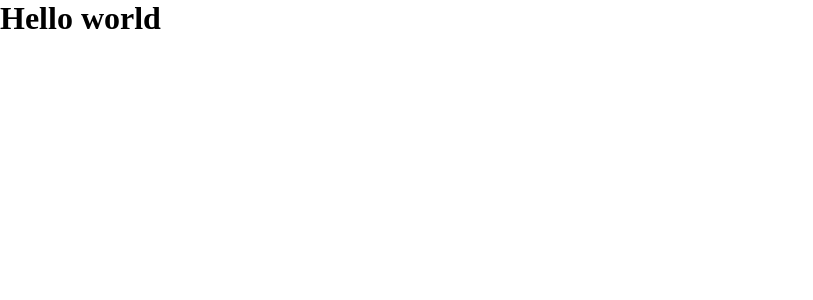
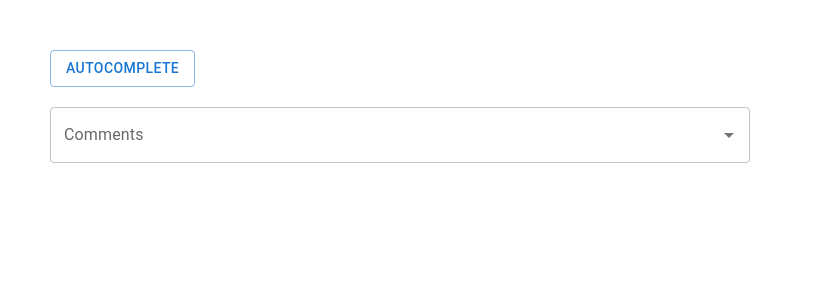
Before and after one commit to VladimirovRoman/VAutocomplete, a React (Vite) app: page / in a window 1280 px wide. Shown: the top 300 px of the page, without its empty margins (0-813 px from the left). Built offline with nearby package versions, Linux system fonts and the light colour scheme.

Commit message:
feat: add VAutocomplete component

```diff
--- a/src/app/App.tsx
+++ b/src/app/App.tsx
@@ -1,9 +1,10 @@
+import { VAutocomplete } from '../entities/VAutocomplete/ui/VAutocomplete';
 import './styles/index.css';
 
 function App() {
     return (
         <>
-            <h1>Hello world</h1>
+            <VAutocomplete />
         </>
     );
 }
--- /dev/null
+++ b/src/entities/VAutocomplete/ui/VAutocomplete.module.css
@@ -0,0 +1,3 @@
+.comments_container {
+    padding: 50px;
+}
--- /dev/null
+++ b/src/entities/VAutocomplete/ui/VAutocomplete.tsx
@@ -0,0 +1,68 @@
+/* eslint-disable @typescript-eslint/no-explicit-any */
+import { useEffect, useState } from 'react';
+import { useDispatch, useSelector } from 'react-redux';
+import { ThunkDispatch } from '@reduxjs/toolkit';
+import { Autocomplete, CircularProgress, TextField, Card, CardContent, Button } from '@mui/material';
+import { getComments, getLoadingStatus } from '../model/selectors/commentsSelectors';
+import { fetchComments } from '../model/services/fetchComments';
+import { IComment } from '../model/types/comment';
+import { RootState } from '../../../app/store/store';
+
+import styles from './VAutocomplete.module.css';
+
+export const VAutocomplete = () => {
+    const dispatch = useDispatch<ThunkDispatch<RootState, void, any>>();
+    const [filteredComments, setFilteredComments] = useState<IComment[]>([]);
+    const comments = useSelector(getComments) as IComment[];
+    const loading = useSelector(getLoadingStatus);
+
+    useEffect(() => {
+        setFilteredComments(comments);
+    }, [comments]);
+
+    return (
+        <div className={styles.comments_container}>
+            <Button onClick={() => dispatch(fetchComments())} variant="outlined">
+                Autocomplete
+            </Button>
+            <Autocomplete
+                className=""
+                options={filteredComments || []}
+                getOptionLabel={(option: IComment) => option.name}
+                loading={loading === 'loading'}
+                renderInput={(params) => (
+                    <TextField
+                        {...params}
+                        label="Comments"
+                        variant="outlined"
+                        InputProps={{
+                            ...params.InputProps,
+                            endAdornment: (
+                                <>
+                                    {loading === 'loading' ? (
+                                        <CircularProgress color="inherit" size={20} />
+                                    ) : null}
+                                    {params.InputProps.endAdornment}
+                                </>
+                            ),
+                        }}
+                    />
+                )}
+                renderOption={(props, option: IComment, state) => (
+                    <li {...props}>
+                        <Card variant="outlined">
+                            <CardContent
+                                style={{ backgroundColor: state.index % 2 === 0 ? 'white' : 'lightgray' }}
+                            >
+                                <p>name: {option.name} </p>
+                                <p>email : {option.email}</p>
+                                <p>body : {option.body}</p>
+                            </CardContent>
+                        </Card>
+                    </li>
+                )}
+                style={{ width: 700, marginTop: 20 }}
+            />
+        </div>
+    );
+};
```
Also changed, not shown: package.json (+6 -1 lines), 1 other file (tests, documents, lock files or other folders).
